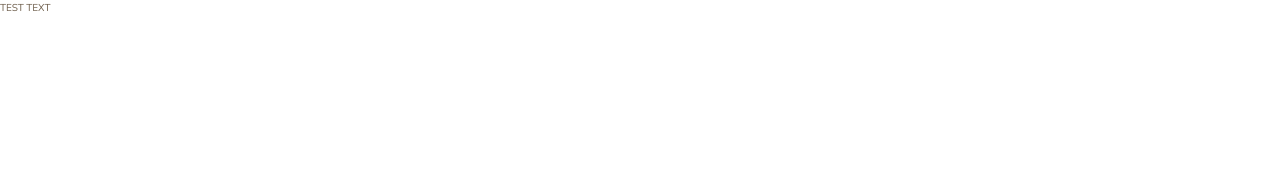
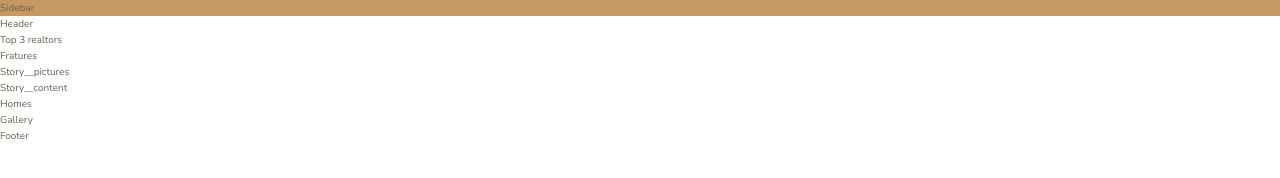
Before and after one commit to GavinZhang2012/starter-css, a website: page index.html in a window 1280 px wide. Drawn offline with nearby package versions, Linux system fonts and the light colour scheme; files that its build step writes are made by us from their sources.

Commit message:
making HTML

```diff
--- a/index.html
+++ b/index.html
@@ -12,6 +12,40 @@
         <title>nexter &mdash; your home, your freedom</title>
     </head>
     <body class="container">
-        TEST TEXT
+        <div class="sidebar">
+            Sidebar
+        </div>
+
+        <header class="header">
+            Header
+        </header>
+
+        <div class="reltors">
+            Top 3 realtors
+        </div>
+
+        <section class="features">
+            Fratures
+        </section>
+
+        <div class="story__pictures">
+            Story__pictures
+        </div>
+
+        <div class="story__content">
+            Story__content
+        </div>
+
+        <section class="homes">
+            Homes
+        </section>
+
+        <section class="gallery">
+            Gallery
+        </section>
+
+        <footer class="footer">
+            Footer
+        </footer>
     </body>
 </html>
--- a/package.json
+++ b/package.json
@@ -12,7 +12,7 @@
     "compress:css": "node-sass css/style.prefix.css css/style.css --output-style compressed",
     "build:css": "npm-run-all compile:sass prefix:css compress:css"
   },
-  "author": "Jonas",
+  "author": "Gavin",
   "license": "ISC",
   "devDependencies": {
     "autoprefixer": "^10.4.17",
--- a/sass/_sidebar.scss
+++ b/sass/_sidebar.scss
@@ -0,0 +1,3 @@
+.sidebar {
+    background-color: $color-primary;
+}
```
Also changed, not shown: css/style.css (added).
